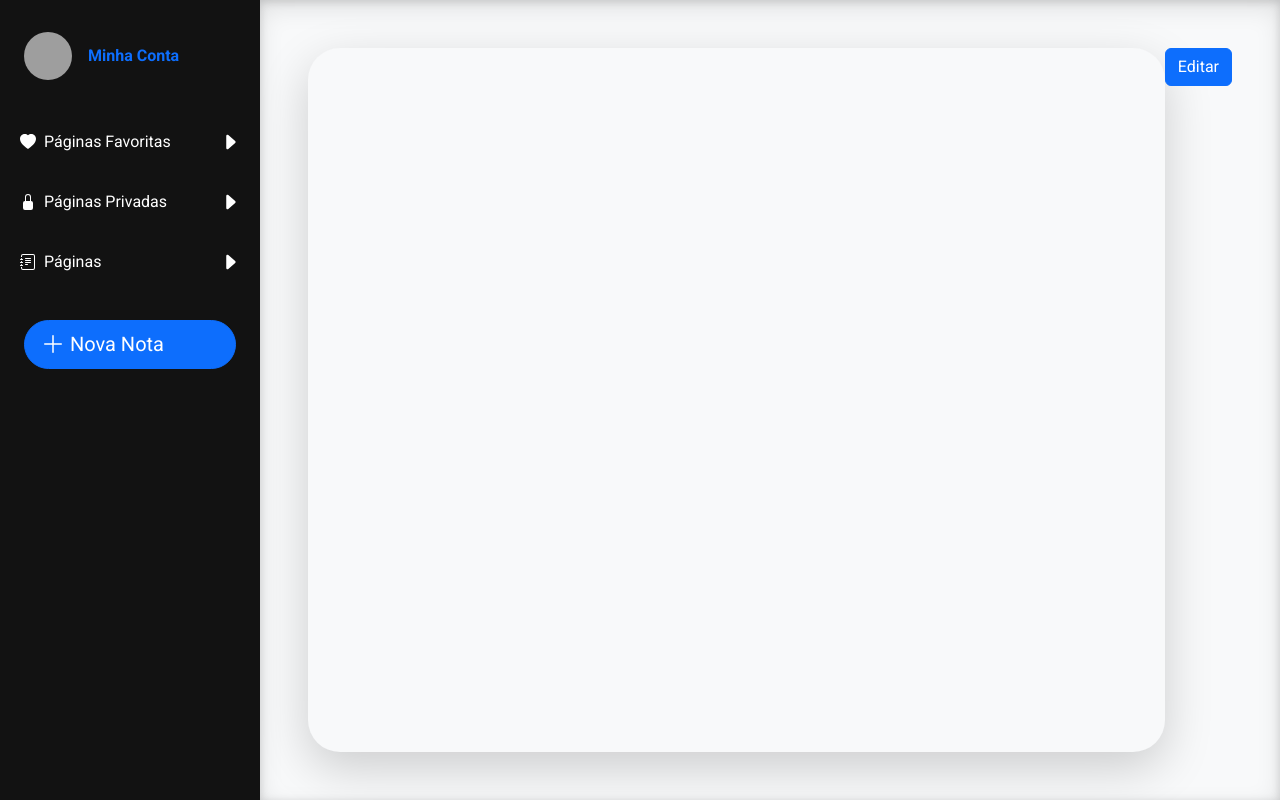
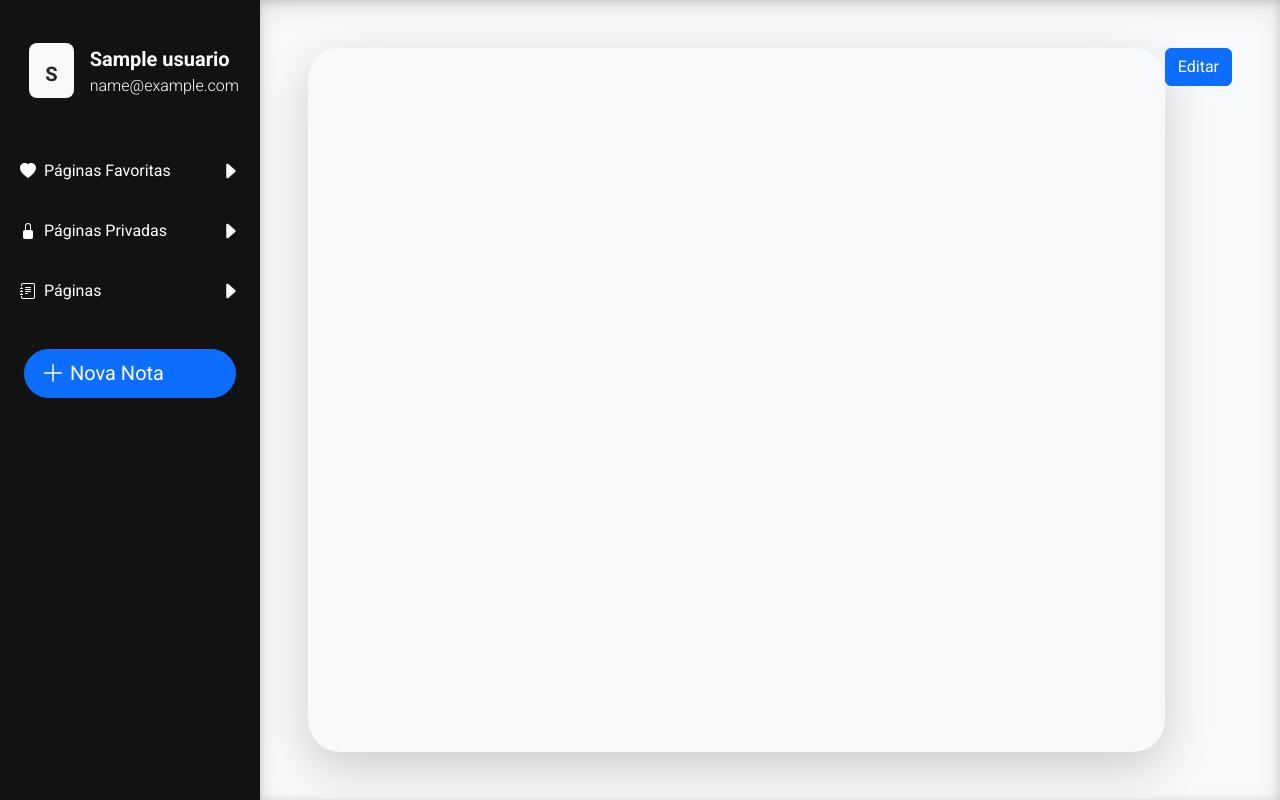
Before and after one commit to lgs2005/devProjeto2022, a Flask app: page / in a window 1280 px wide. Run offline with Flask 2, Linux system fonts and the light colour scheme; a user stored in the database is signed in; tables that the repository leaves empty hold one stand-in row (values such as "Sample post"); grey boxes are pictures that could not be loaded.

Commit message:
Alterando front-end página início
Modificando a seção de informações de usuário

```diff
--- a/rotas/inicio.py
+++ b/rotas/inicio.py
@@ -10,6 +10,6 @@ def rota_default():
     é redirecionado para `/login`
     """
     if current_user.is_authenticated:
-        return render_template('inicio.html')
+        return render_template('inicio.html', user=current_user)
     else:
         return redirect('/login')
--- a/templates/inicio.html
+++ b/templates/inicio.html
@@ -8,11 +8,17 @@
 {% block conteudo %}
 <main>
     <div class="side-bar d-flex flex-column flex-shrink-0 text-white" style="width: 260px;">
-        <!-- informaçoes do usuario -->
-        <div class="d-flex align-items-center text-white mt-2 mb-2 p-4">
-            <img src="https://www.w3schools.com/howto/img_avatar.png" width="48px" height="48px" class="rounded-circle me-3">
-
-            <strong> <a href="/perfil" style="text-decoration:none">Minha Conta</a></strong>
+        <!-- USUÁRIO -->
+        <div class="my-3 p-3">
+            <button class="btn rounded-4">
+                <div class="d-flex align-items-center text-white py-1">
+                    <div class="d-flex justify-content-end align-content-end ronded-5 bg-light text-dark text-center rounded-3 fw-bold fs-5 py-3 px-3 me-3" style="width: 55px; height: 55px;">{{ user.nome[0] }}</div>
+                    <div class="d-flex flex-wrap align-content-start">
+                        <div class="fs-5 fw-bold">{{ user.nome }}</div>
+                        <div class="fs-6 fw-light">{{ user.email }}</div>
+                    </div>
+                </div>
+            </button>
         </div>
 
         <div class="accordion mt-1" id="accordionFlushExample">
```
